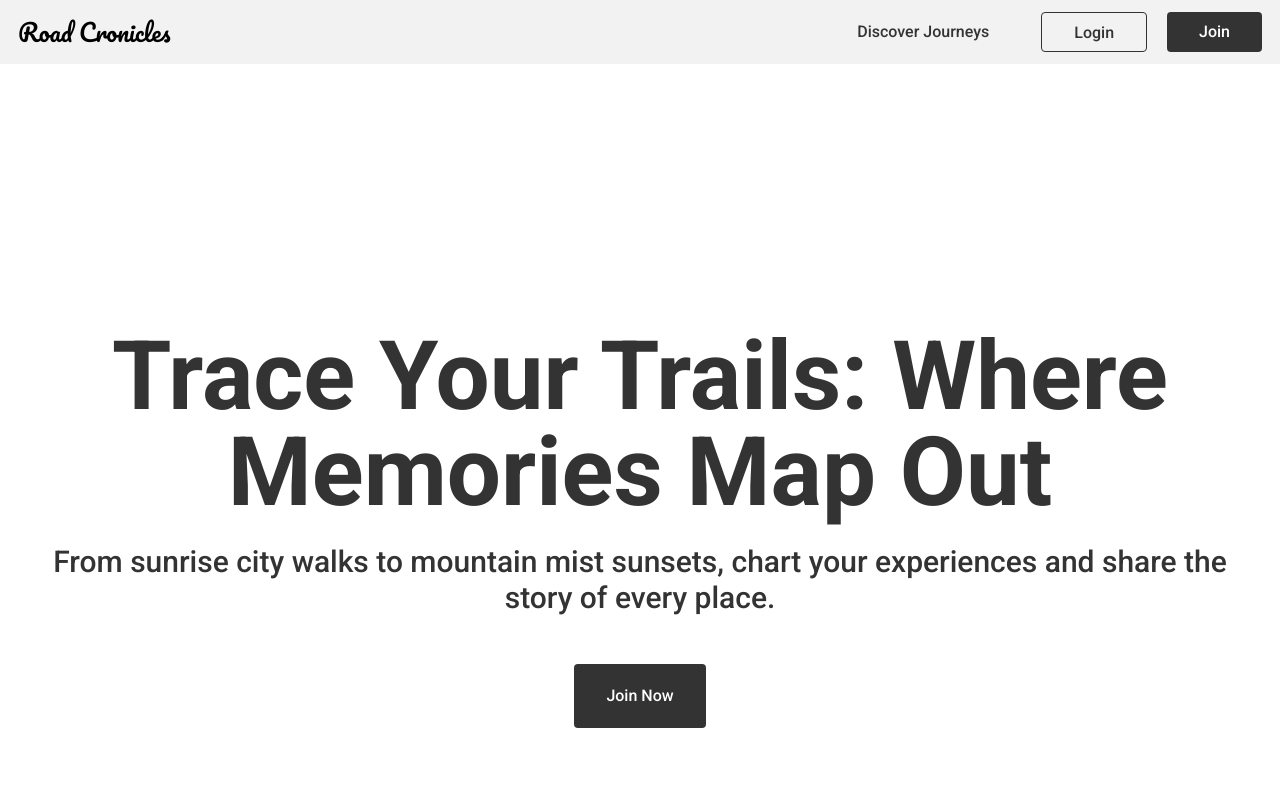
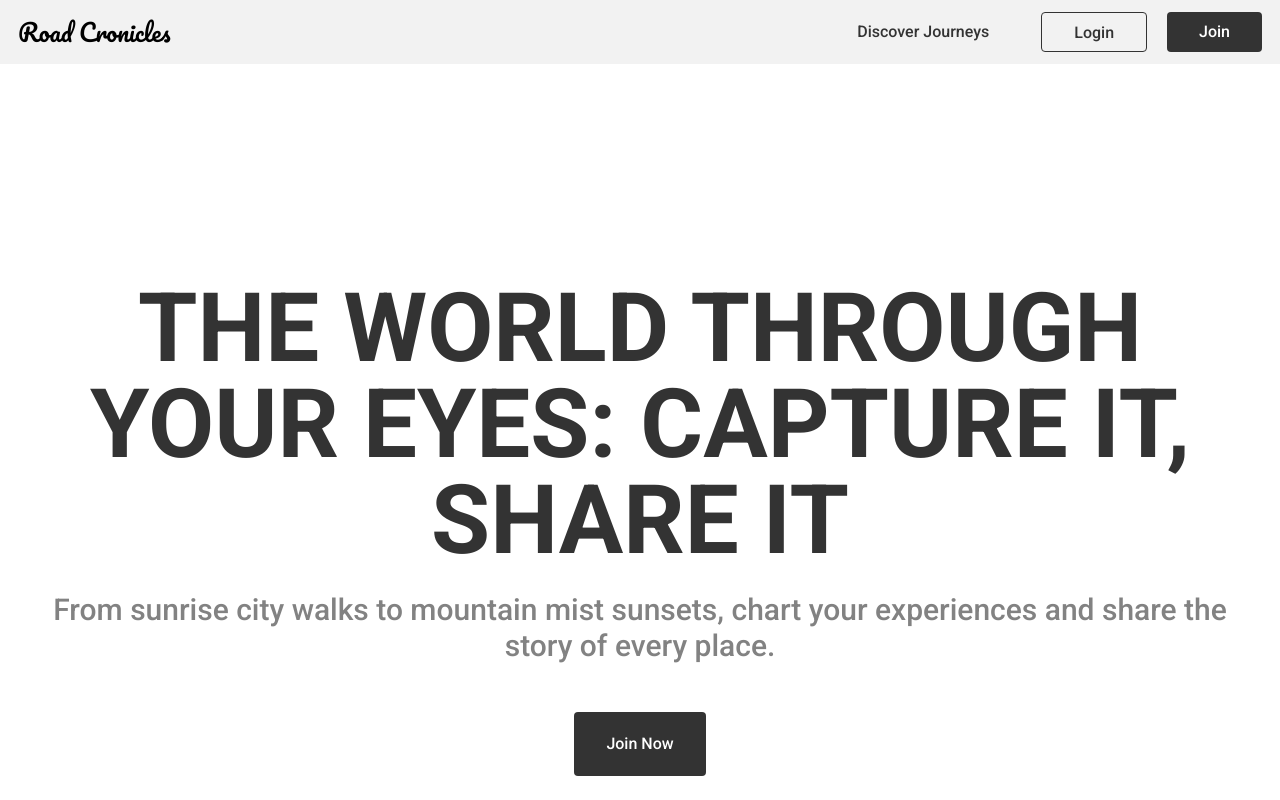
Before and after one commit to Griunvald/travel_app_client, a React (Vite) app in the folder client/: page / in a window 1280 px wide. Shown: the top 800 px of the page. Built offline with nearby package versions, Linux system fonts and the light colour scheme.

Commit message:
Change title on landing page

```diff
--- a/client/src/components/pages/Landing.jsx
+++ b/client/src/components/pages/Landing.jsx
@@ -3,18 +3,16 @@ import { useSelector } from 'react-redux';
 import LinkButtonCTA from '../common/LinkButtonCTA';
 
 function Landing() {
-  //const { userId } = useUser();
   const userId = useSelector(store => store.user.userId);
   return (
     <>
       <section className="min-h-screen flex flex-col justify-center items-center text-center px-4 md:px-10">
-        <h1 className="font-bold text-gray-900 text-4xl md:text-6xl lg:text-8xl leading-tight mb-6">Trace Your Trails: Where Memories Map Out</h1>
-        <h2 className="font-medium text-gray-900 text-xl md:text-2xl lg:text-3xl mb-12">From sunrise city walks to mountain mist sunsets, chart your experiences and share the story of every place.</h2>
+        <h1 className="font-bold text-gray-900 text-4xl md:text-6xl lg:text-8xl leading-tight mb-6">THE WORLD THROUGH YOUR EYES: CAPTURE IT, SHARE IT</h1>
+        <h2 className="font-medium text-gray-700 text-xl md:text-2xl lg:text-3xl mb-12">From sunrise city walks to mountain mist sunsets, chart your experiences and share the story of every place.</h2>
         <div className="w-full flex flex-col md:flex-row justify-center gap-6 px-4 md:px-0">
           <LinkButtonCTA className="w-full md:w-auto" name="Join Now" variant="primary" path={userId ? "/start-trip" : "/join"} />
         </div>
       </section>
-
       <section className="py-20 px-4 md:px-10">
         <h2 className="font-bold text-gray-900 text-3xl md:text-4xl text-center leading-snug md:leading-normal mb-10">How It Works</h2>
         <p className="text-lg text-gray-700 mb-12 text-center">Embarking on a digital journey has never been easier. Follow these simple steps to capture and share every moment of your adventures with the world.</p>
```
